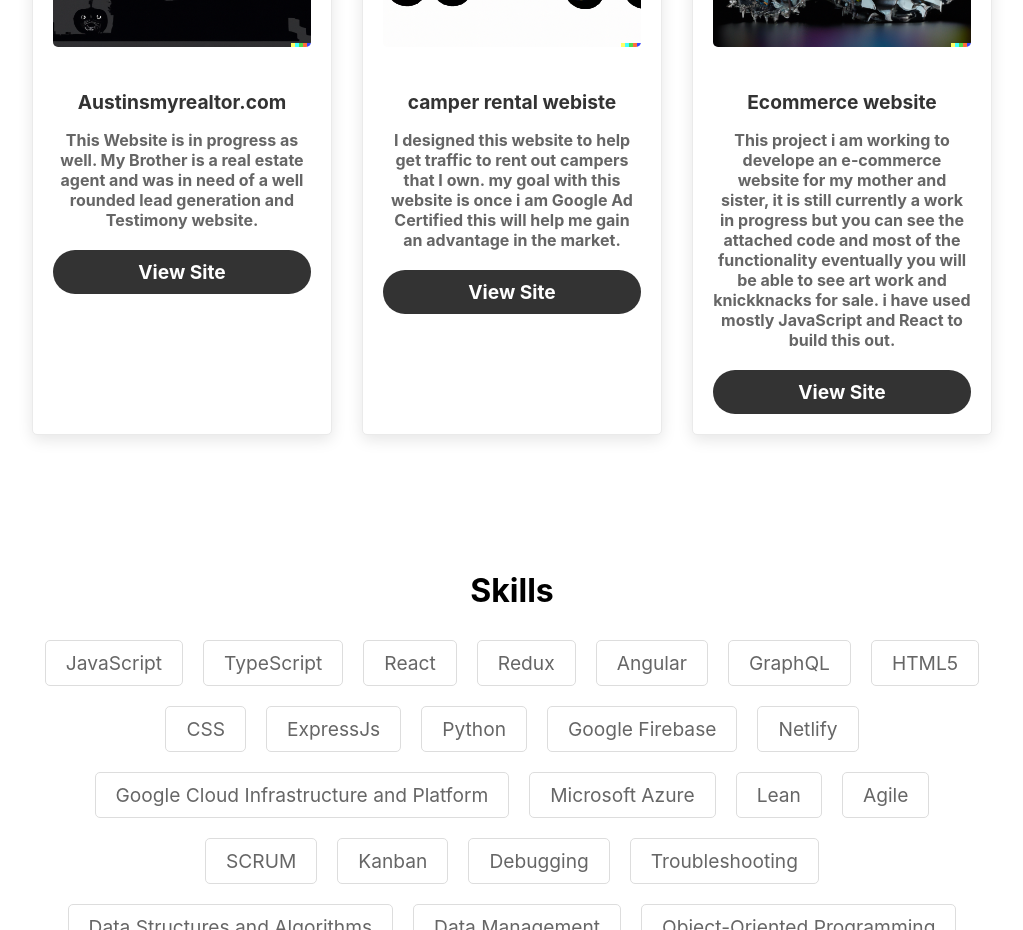
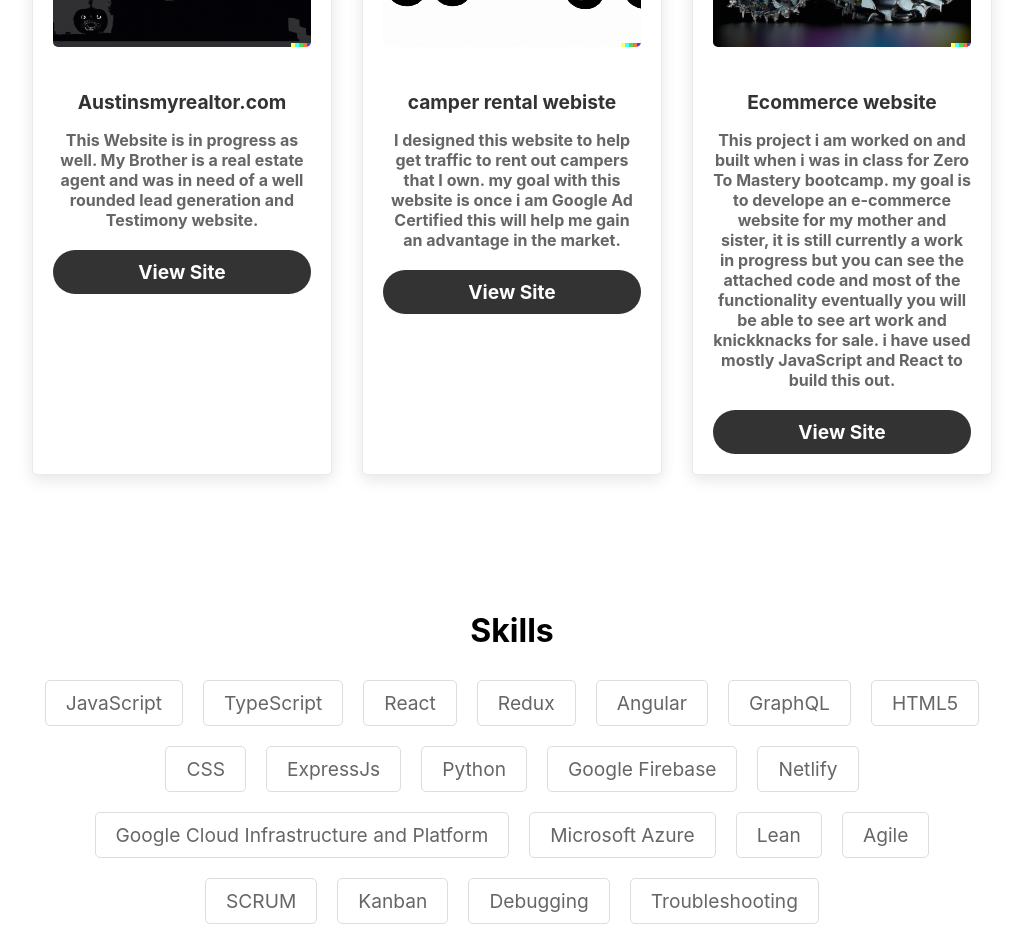
Before and after one commit to aaronadams62/PW2, a React (Create React App) app: page / in a window 1280 px wide. Shown: the part 2100-3030 px from the top of the page, without its empty margins (128-1151 px from the left). Built offline with nearby package versions, Linux system fonts and the light colour scheme.

Commit message:
Update portfolio.js

```diff
--- a/src/components/portfolio/portfolio.js
+++ b/src/components/portfolio/portfolio.js
@@ -34,7 +34,7 @@
           <div className="portfolio__item">
             <img src={projectImage3} alt="Project 3" />
             <h3 className="portfolio__item-title"> Ecommerce website</h3>
-            <p className="portfolio__item-description">This project i am working to develope an e-commerce website for my mother and sister, it is still currently a work in progress but you can see the attached code and most of the functionality eventually
+            <p className="portfolio__item-description">This project i am worked on and built when i was in class for Zero To Mastery bootcamp. my goal is to develope an e-commerce website for my mother and sister, it is still currently a work in progress but you can see the attached code and most of the functionality eventually
             you will be able to see art work and knickknacks for sale. i have used mostly JavaScript and React to build this out.</p>
             <a href="https://cool-mousse-e6a295.netlify.app/" className="portfolio__item-link">View Site</a>
           </div>
```
